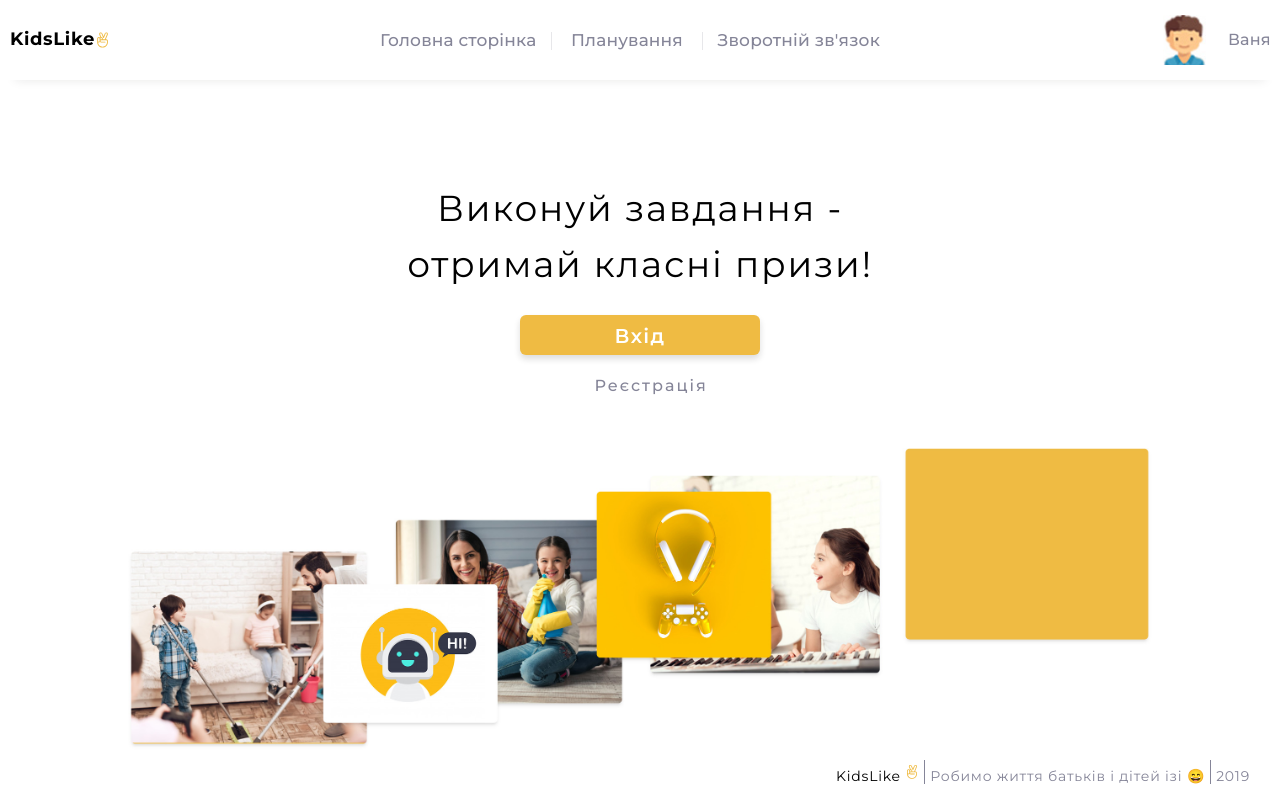
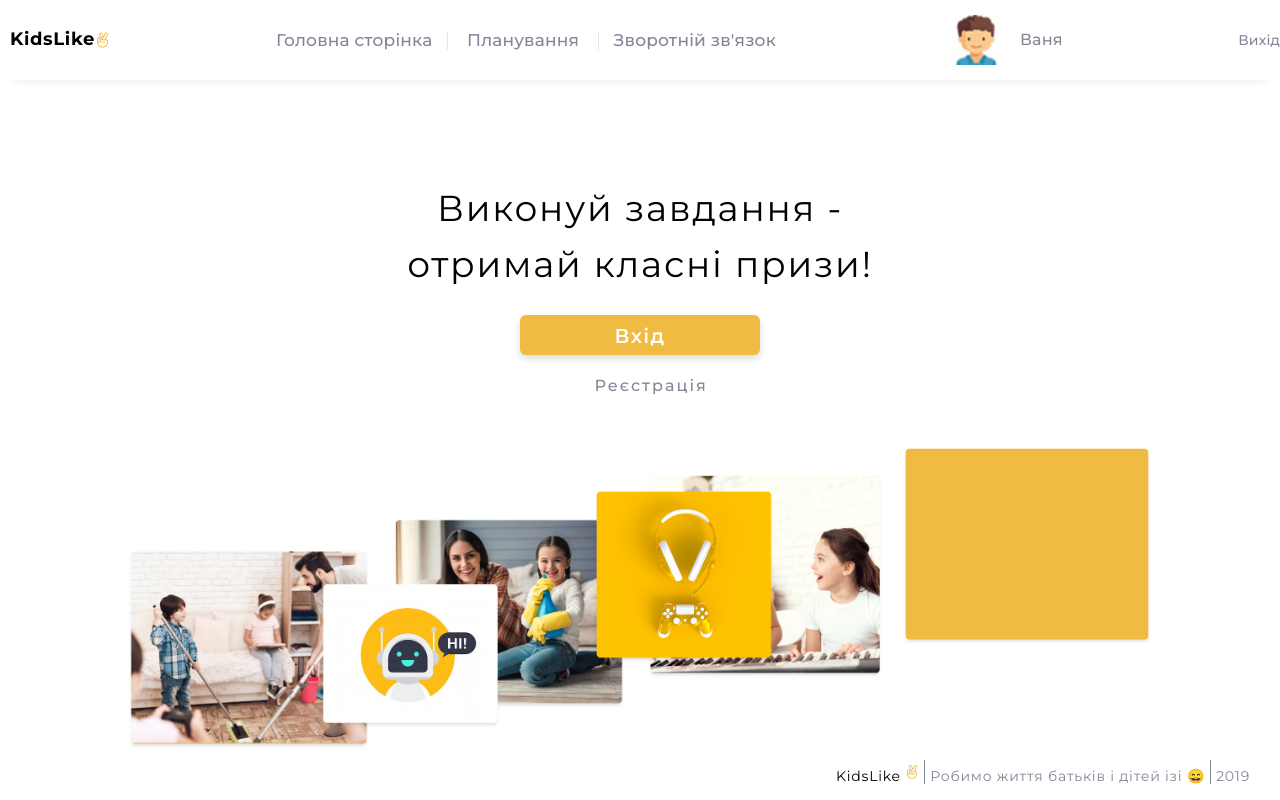
Before and after one commit to vbguard/kidsLike, a React app: page / in a window 1280 px wide. Built offline with nearby package versions, Linux system fonts and the light colour scheme.

Commit message:
latest fix

```diff
--- a/src/components/Header/Header.js
+++ b/src/components/Header/Header.js
@@ -1,19 +1,26 @@
 import React, { Component } from 'react';
 import { Link } from 'react-router-dom';
+// import PropTypes from 'prop-types';
+// import { connect } from 'react-redux';
+import Icon from '../Icon/Icon';
 import Nav from '../Nav/Nav';
-import Icon from '../Icon/Icon';
 import NavLogin from '../NavLogin/NavLogin';
 import styles from './Header.module.css';
 
 export default class Header extends Component {
   state = {
     isLogged: true
+    // userData: this.props.userData
   };
 
   toggleModal = () => this.setState(prevState => ({ isOpen: !prevState.isOpen }));
 
+  handleLogOut = () => this.setState({ isLogged: false });
+  // handleLogOut = () => this.setState({ userData: null });
+
   render() {
     const { isLogged } = this.state;
+    // const { userData } = this.state;
     return (
       <div className={styles.border}>
         <div className={styles.container}>
@@ -25,6 +32,9 @@ export default class Header extends Component {
               </Link>
               <Nav />
               <NavLogin />
+              <Link to="/" className={styles.logOutLink} onClick={this.handleLogOut}>
+                Вихiд
+              </Link>
             </>
           ) : (
             <>
@@ -40,3 +50,16 @@ export default class Header extends Component {
     );
   }
 }
+
+// Header.propTypes = {
+//   userData: PropTypes.string
+// };
+
+// const mapStateToProps = state => ({
+//   userData: state.session.userData
+// });
+
+// export default connect(
+//   mapStateToProps,
+//   null
+// )(Header);
--- a/src/components/Header/Header.module.css
+++ b/src/components/Header/Header.module.css
@@ -36,6 +36,20 @@
   /* margin-top: 36px; */
   fill: #18191d;
 }
+.logOutLink {
+  text-decoration: none;
+  display: flex;
+  font-family: Montserrat;
+  font-size: 14px;
+  font-weight: 500;
+  font-style: normal;
+  font-stretch: normal;
+  line-height: 1.33;
+  letter-spacing: 0.18px;
+  color: var(--blue-grey);
+  /* margin-bottom: 10px; */
+  align-self: center;
+}
 
 @media screen and (min-width: 768px) {
   .container {
@@ -45,7 +59,6 @@
     flex-direction: row;
     justify-content: space-between;
     background-color: var(--white);
-  }
   }
 
   .border {
@@ -63,14 +76,17 @@
     /* margin-top: 0; */
     height: 60px;
     align-items: center;
-  /* margin-left: 0;
-} */
+    /* margin-left: 0; */
+  }
 
   .logoIcon {
     fill: var(--macaroni-and-cheese);
     display: flex;
     align-items: center;
-    /* margin: 0; */
+    margin: 0;
+  }
+  .logOutBtn {
+    margin-bottom: 0;
   }
 }
 
@@ -93,4 +109,7 @@
   .burger {
     display: none;
   }
+  .logOutBtn {
+    font-size: 16px;
   }
+}
--- a/src/components/NavLogin/NavLogin.module.css
+++ b/src/components/NavLogin/NavLogin.module.css
@@ -22,6 +22,7 @@
   line-height: 1.33;
   letter-spacing: 0.18px;
   text-align: left;
+  margin-top: 10px;
   color: var(--blue-grey);
 }
 
@@ -111,7 +112,7 @@
 @media screen and (min-width: 768px) {
   .container {
     justify-content: space-between;
-    width: 80px;
+    width: 90px;
     align-items: center;
     margin-left: 0;
   }
@@ -129,6 +130,7 @@
 
   .user {
     text-align: left;
+    margin-top: 0;
   }
   .img {
     display: unset;
--- a/src/components/TaskList/TaskList.module.css
+++ b/src/components/TaskList/TaskList.module.css
@@ -1,20 +1,20 @@
 .container {
-  width: 320px;
+  /* width: 320px; */
   background-color: var(--white);
   margin: 0 auto;
   height: auto;
   display: flex;
-  overflow: hidden;
+  /* overflow: hidden;
   overflow-y: auto;
   max-height: 90vh;
   scrollbar-color: dark;
-  scrollbar-width: thin;
+  scrollbar-width: thin; */
 }
 
 .list {
   display: flex;
-  width: 300px;
-  flex-direction: column;
+  /* width: 300px;
+  flex-direction: column; */
   margin: 0 auto;
   align-items: center;
 }
@@ -22,38 +22,45 @@
 .listItem {
   position: relative;
   display: flex;
-  width: 280px;
+  padding: 10px;
+  align-self: flex-start;
+  /* width: 280px;
   height: 261px;
-  margin: 0 auto;
-  margin-bottom: 22px;
+  margin: 0 auto; */
+  /* margin-bottom: 22px; */
 }
 
 @media screen and (min-width: 768px) {
   .container {
-    width: 768px;
+    /* width: 768px; */
   }
 }
 .list {
-  width: 620px;
-  padding: 10px;
+  /* width: 620px; */
+  padding: 50px;
   flex-direction: row;
   flex-wrap: wrap;
-  justify-content: space-between;
-  overflow: hidden;
+  justify-content: center;
+  /* overflow: hidden;
   overflow-y: auto;
-  max-height: 78vh;
-  scrollbar-color: dark;
-  scrollbar-width: thin;
+  max-height: 78vh; */
+  /* scrollbar-color: dark;
+  scrollbar-width: thin; */
 }
 
 @media screen and (min-width: 1280px) {
-  .container {
+  /* .container {
     width: 1280px;
-  }
+  } */
 
   .list {
-    width: 1275px;
+    /* width: 1275px; */
     justify-content: unset;
-    max-height: 80vh;
+    overflow: hidden;
+    overflow-y: auto;
+    max-height: 86vh;
+    scrollbar-color: dark;
+    scrollbar-width: thin;
+    scroll-behavior: auto;
   }
 }
```
Lines whose indentation alone changed are shown as unchanged.
